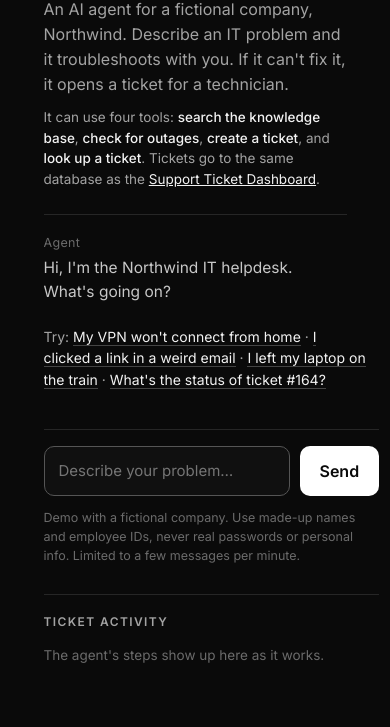
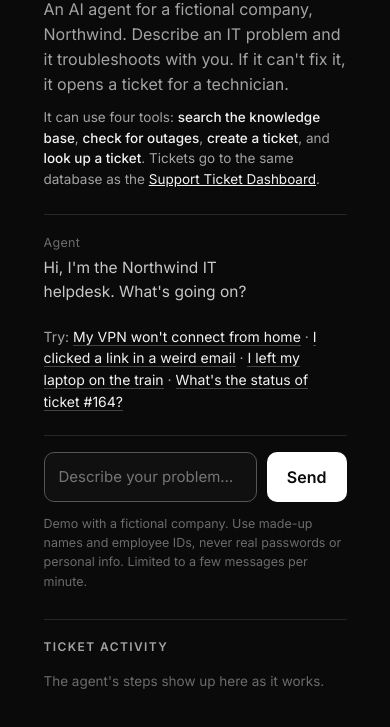
Before and after one commit to jacobjohnson-ai/jacobjohnson-ai.github.io, a plain HTML site: page helpdesk.html in a window 390 px wide. Shown: the part 115-842 px from the top of the page. Drawn offline with Linux system fonts and the light colour scheme.

Commit message:
Fix phone layout: helpdesk demo overflow and cramped ticket strip

```diff
--- a/helpdesk.html
+++ b/helpdesk.html
@@ -70,6 +70,17 @@ button:disabled{opacity:.5;cursor:default}
 .msg{max-width:82%}.msg.you{align-self:flex-end;text-align:right;max-width:70%}.msg.you .who{color:var(--mute)}.msg.you .txt{color:#fff;font-weight:500}.msg.agent .txt{color:#c8c8c8}.log{gap:22px}
 h1 .demo{font-size:15px;font-weight:400;color:var(--dim);letter-spacing:0;margin-left:6px;vertical-align:middle}
 ::-webkit-scrollbar{width:4px;height:4px}::-webkit-scrollbar-track{background:transparent;margin:12px 0}::-webkit-scrollbar-thumb{background:#fff;border-radius:4px}::-webkit-scrollbar-button{display:none;width:0;height:0}@supports not selector(::-webkit-scrollbar){*{scrollbar-width:thin;scrollbar-color:#fff transparent}}
+input{min-width:0}
+@media(max-width:820px){
+.wrap,.embed .wrap{height:auto;min-height:100vh}
+.embed .wrap{padding:4px 18px 18px}
+.main{grid-template-columns:minmax(0,1fr);flex:none}
+.main .chat{flex:none}
+.log{flex:none;min-height:220px;max-height:55vh}
+.panel{max-height:none;overflow:visible}
+.try,.note,.msg .txt{overflow-wrap:anywhere}
+.embed h1{font-size:24px}
+}
 </style>
 </head>
 <body>
```
Also changed, not shown: index.html (+1 -1 lines).
